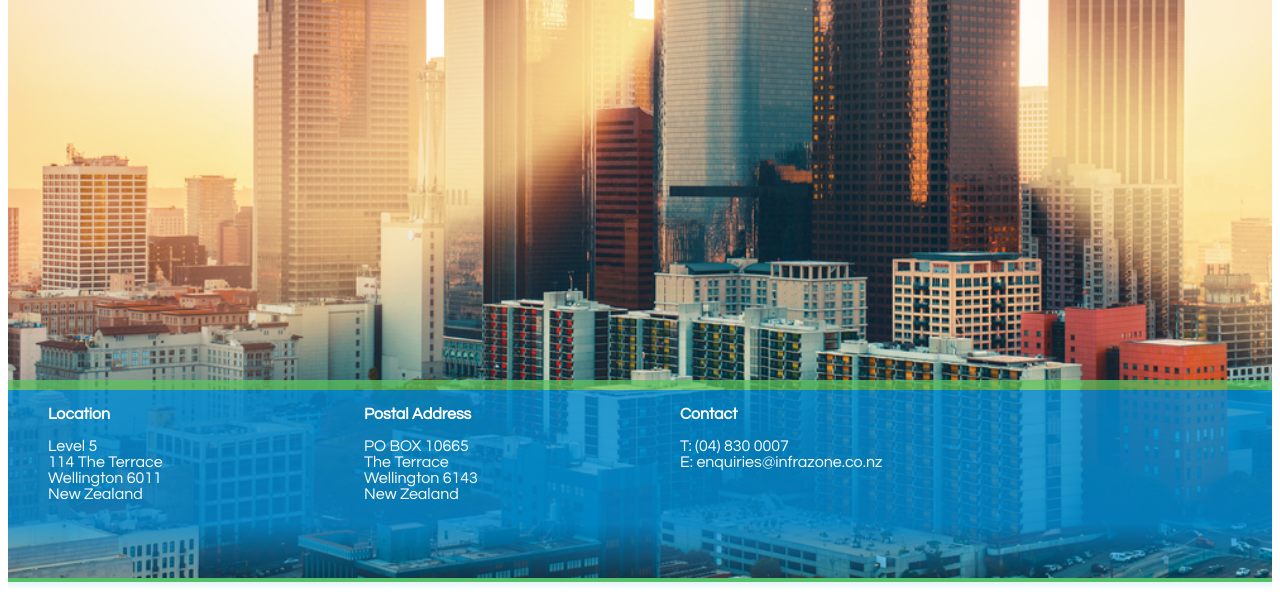
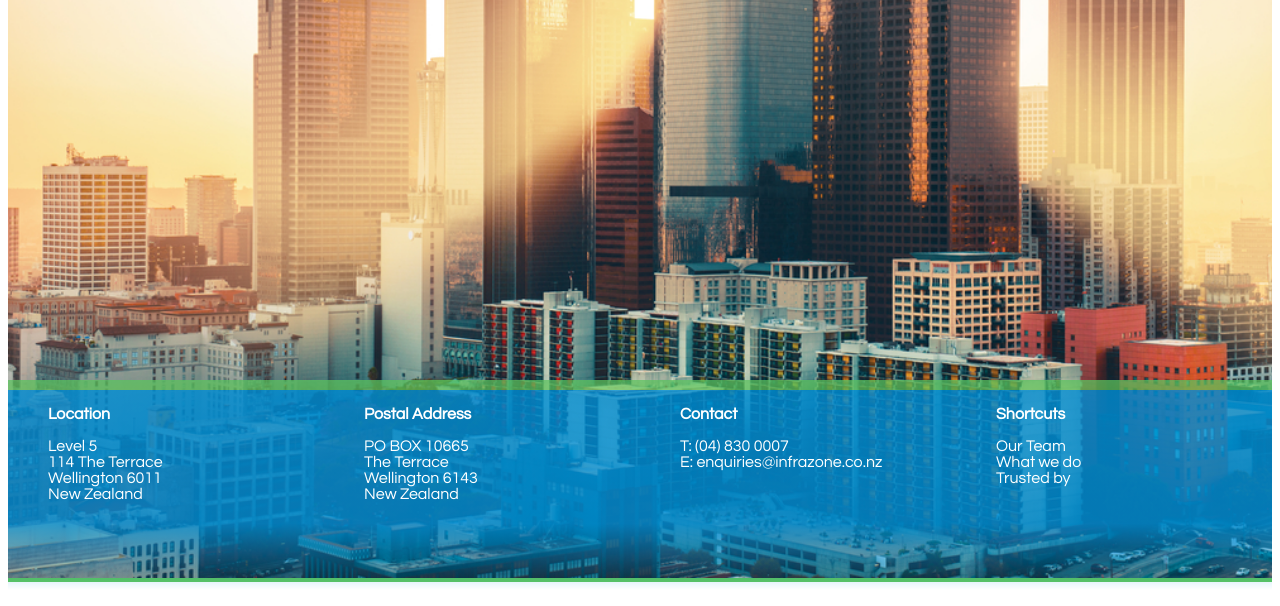
Before and after one commit to bo314/bo314.github.io, a plain HTML site: page index.html in a window 1280 px wide. Shown: the part 454-1060 px from the top of the page. Drawn offline with Linux system fonts and the light colour scheme.

Commit message:
Fixed footer issue

```diff
--- a/Footer.css
+++ b/Footer.css
@@ -12,7 +12,7 @@
 
 }
 
-.other, .addr, .contact{
+.other, .addr, .contact, .shortcuts{
     width: 25%;
     height:100%;
 }
@@ -25,6 +25,19 @@
     margin-left: 50%;
     margin-top: -216px;
 }
+.shortcuts{
+    margin-left: 75%;
+    margin-top: -216px;
+}
+
+.shortcuts a{
+    text-decoration: none;
+    color:white;
+}
+
+.shortcuts a:hover{
+    opacity: 0.5;
+}
 
 .foot li{
     list-style: none;
--- a/index.css
+++ b/index.css
@@ -4,7 +4,6 @@
 
     margin-top: 120px;
     width: 100%;
-    height:;
     background-color: #60C659;
 
 }
--- a/index.html
+++ b/index.html
@@ -111,6 +111,23 @@
                 <li>E: enquiries@infrazone.co.nz</li>
             </ul>
         </div>
+        <div class="shortcuts">
+            <ul>
+                <li class="title">
+                    <p>Shortcuts</p>
+                </li>
+                <li>
+                    <a href="#">Our Team</a>
+                </li>
+                <li>
+                    <a href="#">What we do</a>
+                </li>
+                <li>
+                    <a href="#">Trusted by</a>
+                </li>
+
+            </ul>
+        </div>
 
     </div>
 
```
